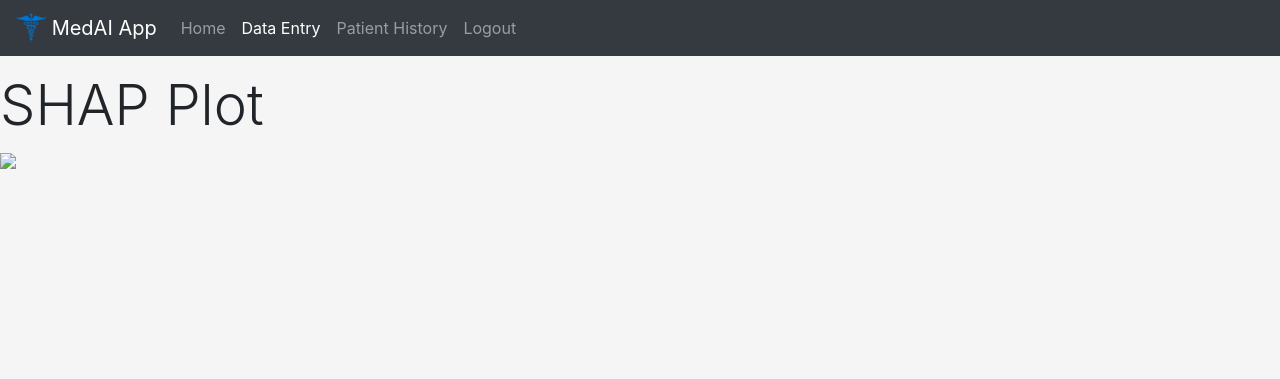
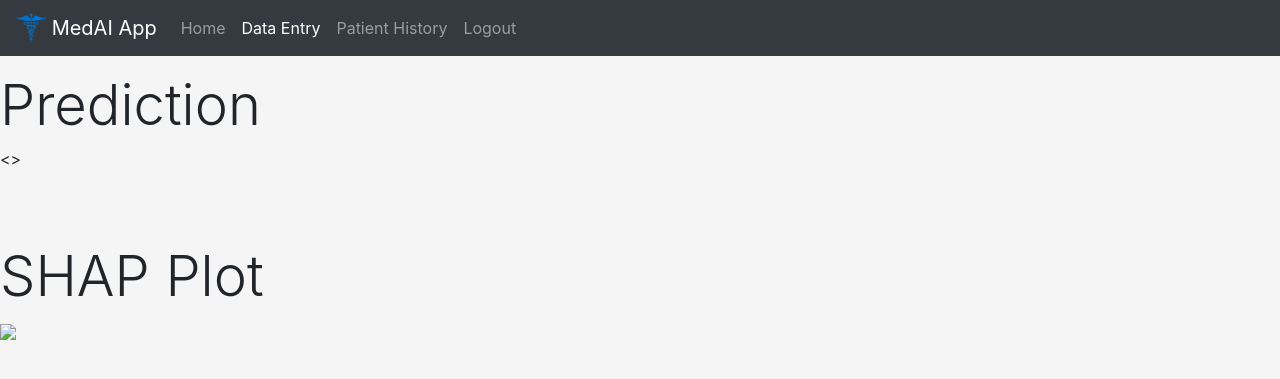
Before and after one commit to abdvc/FYP-MedAI, a Flask app: template templates/diagnosis.html in a window 1280 px wide. Shown: the top 379 px of the page. Run offline with Flask 2, Linux system fonts and the light colour scheme; the template is opened without the code that fills it, so the values that code supplies are empty.

Commit message:
did some things. i forgot those things

```diff
--- a/app.py
+++ b/app.py
@@ -165,12 +165,16 @@
     shap.initjs()
     explainer = shap.TreeExplainer(model)
     shap_values = explainer.shap_values(df)
+    prediction = model.predict(df)
     fig = shap.force_plot(explainer.expected_value[0], shap_values[0], df.loc[0],matplotlib=True,show=False)
+
     fig = plt.gcf()
     output = BytesIO()
     plt.savefig(output,format='png',dpi=250, bbox_inches='tight')
     output.seek(0)
-    return output
+    plt.close(fig)
+    # shap.summary_plot(shap_values[0], df.columns, plot_type="bar")
+    return [output,prediction]
 
 #login page
 @app.route('/', methods=['POST','GET'])
@@ -235,11 +239,14 @@
     img = None
     if request.method == "POST":
         req = request.form
-        img = convert_input(req)
+        results = convert_input(req)
+        img = results[0]
+        prediction = results[1]
+        print(prediction)
         buffer = b''.join(img)
         b2 = base64.b64encode(buffer)
         sunalt2=b2.decode('utf-8')
-    return render_template('diagnosis.html', image=sunalt2)
+    return render_template('diagnosis.html', image=sunalt2, prediction=prediction[0])
 
 #route to admin home page
 @app.route('/admin', methods=['GET','POST'])
--- a/templates/diagnosis.html
+++ b/templates/diagnosis.html
@@ -15,10 +15,14 @@
     You should have received a copy of the GNU General Public License
     along with this program.  If not, see <https://www.gnu.org/licenses/>.
 -->
-{% extends "base.html" %} {% set active_page = "entry" %}
-{% block head %} {% endblock %}
-{% block title %}Med AI | Diagnosis Results{% endblock %}
-{% block content %}
+{% extends "base.html" %} {% set active_page = "entry" %} {% block head %} {% endblock %} {% block title %}Med AI | Diagnosis Results{% endblock %} {% block content %}
+<br><br><br>
+<div>
+    <h1 class="display-4">Prediction</h1>
+    <>
+</div>
+
+
 <br><br><br>
 <div>
     <h1 class="display-4">SHAP Plot</h1>
```
Also changed, not shown: README.md.
